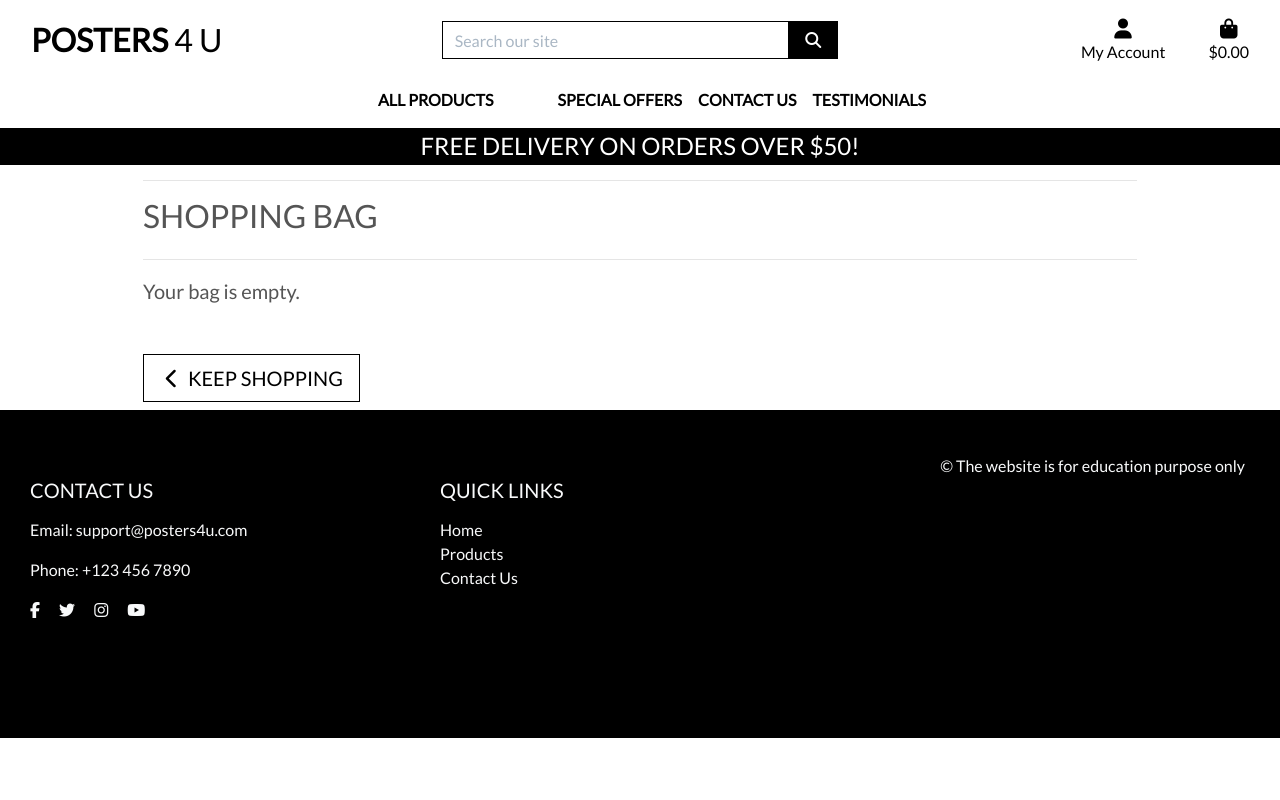
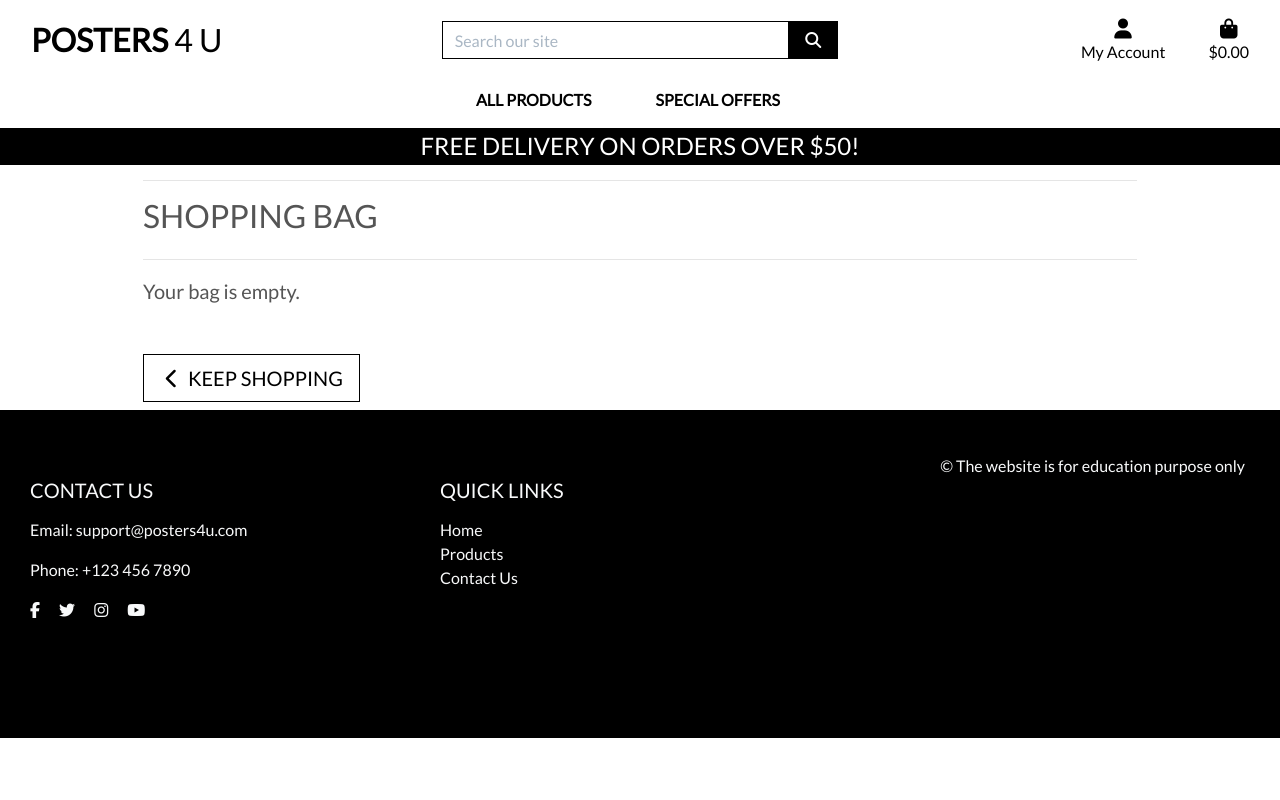
Before and after one commit to Felixiden1987/Posters4U, a Django app: page /bag/ in a window 1280 px wide. Run offline with Django 3.2, Linux system fonts and the light colour scheme; some libraries are stand-ins or nearby versions.

Commit message:
Main nav adjustment

```diff
--- a/templates/includes/main-nav.html
+++ b/templates/includes/main-nav.html
@@ -19,7 +19,7 @@
 
 
         <li class="nav-item dropdown">
-            <a class="logo-font font-weight-bold nav-link text-black" href="#" id="specials-link" data-toggle="dropdown" aria-haspopup="true" aria-expanded="false">
+            <a class="logo-font font-weight-bold nav-link text-black mr-5" href="#" id="specials-link" data-toggle="dropdown" aria-haspopup="true" aria-expanded="false">
                 Special Offers
             </a>
             <div class="dropdown-menu border-0" aria-labelledby="specials-link">
@@ -29,15 +29,11 @@
                 <a href="{% url 'products' %}?category=new_arrivals,deals,clearance" class="dropdown-item">All Specials</a>
             </div>
         </li>
-        <li class="nav-item">
-            <a class="logo-font font-weight-bold nav-link text-black" href="{% url 'contact' %}" id="specials-link" data-toggle="dropdown" aria-haspopup="true" aria-expanded="false">
-                Contact Us
+        <li class="nav-item d-block d-md-none">
+            <a class="logo-font font-weight-bold nav-link text-black mr-5" href="{% url 'contact' %}" id="contact-link">
+                Contact
             </a>
         </li>
-        <li class="nav-item">
-            <a class="logo-font font-weight-bold nav-link text-black" href="" id="specials-link" data-toggle="dropdown" aria-haspopup="true" aria-expanded="false">
-                Testimonials
-            </a>
-        </li>
+
     </ul>
 </div>
```
